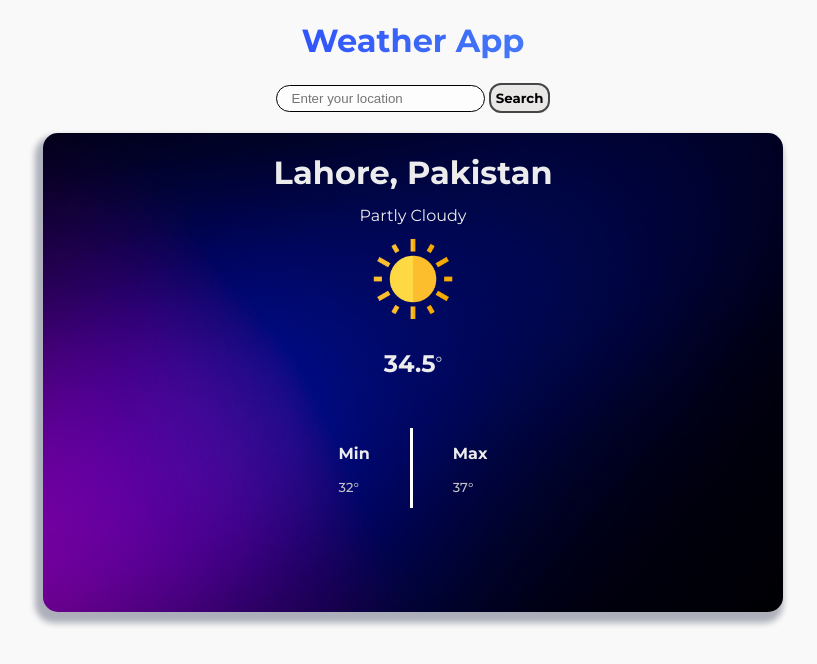
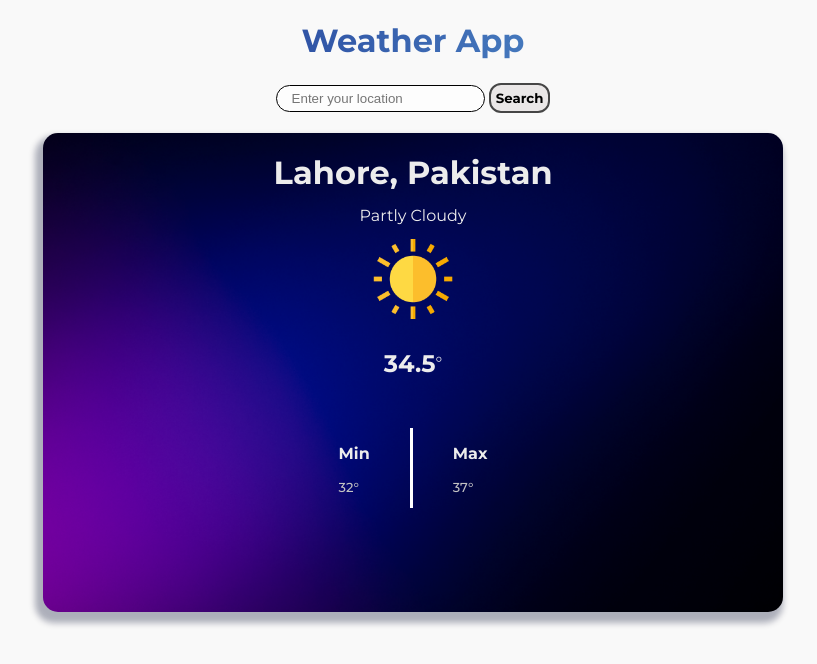
Before and after one commit to mustafa-bhatti/weather-app, a website built with webpack: page src/template.html in a window 1280 px wide. Shown: the whole page, without its empty margins (227-1044 px from the left). Built offline with nearby package versions, Linux system fonts and the light colour scheme; no server answers.

Commit message:
fix small errors in css

```diff
--- a/package.json
+++ b/package.json
@@ -5,7 +5,10 @@
   "scripts": {
     "test": "echo \"Error: no test specified\" && exit 1",
     "start": "webpack serve --open --config webpack.dev.js",
-    "build": "webpack --config webpack.prod.js"
+    "build": "webpack --config webpack.prod.js",
+    "deploy": "npm run build && npm run git-branch &&npm run git-deploy",
+    "git-branch": "git checkout gh-pages && git merge main --no-edit",
+    "git-deploy": "git add dist -f && git commit -m \"Deployment commit\" && git subtree push --prefix dist origin gh-pages && git checkout main"
   },
   "keywords": [],
   "author": "Ghulam Mustafa Bhatti <gmbhatti42@gmail.com>",
--- a/src/styles.css
+++ b/src/styles.css
@@ -13,9 +13,9 @@ body {
 }
 h1 {
   text-align: center;
-  background: linear-gradient(to right, rgb(0, 0, 255), rgb(117, 204, 242));
+  background: linear-gradient(to right, rgb(0, 0, 112), rgb(117, 204, 242));
   -webkit-background-clip: text;
-  /* background-clip: border-box; */
+  background-clip: text;
   -webkit-text-fill-color: transparent;
 }
 input {
@@ -35,11 +35,11 @@ button {
   font-weight: 700;
   background-color: rgba(234, 231, 231, 0.982);
   border: 2px solid rgb(70, 70, 70);
-  border-radius: 12px;
   -webkit-border-radius: 12px;
   -moz-border-radius: 12px;
   -ms-border-radius: 12px;
   -o-border-radius: 12px;
+  border-radius: 12px;
 }
 .main-container {
   display: flex;
```
